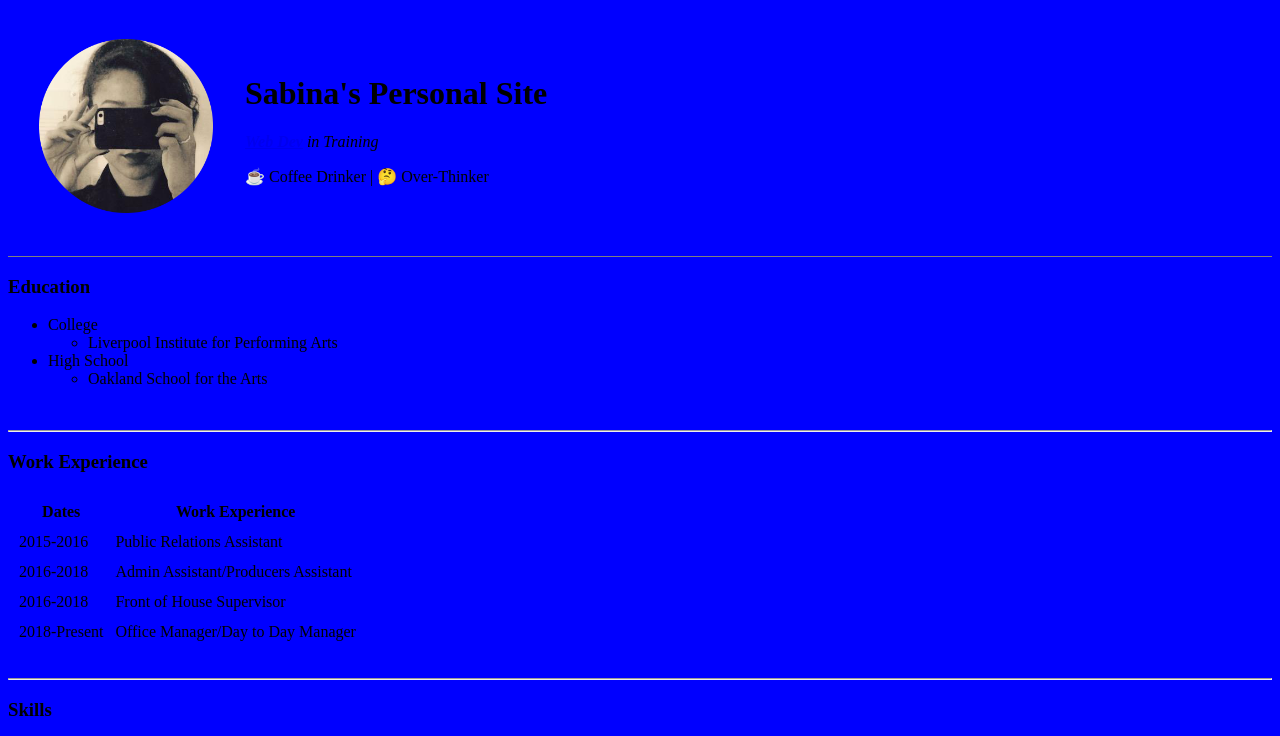
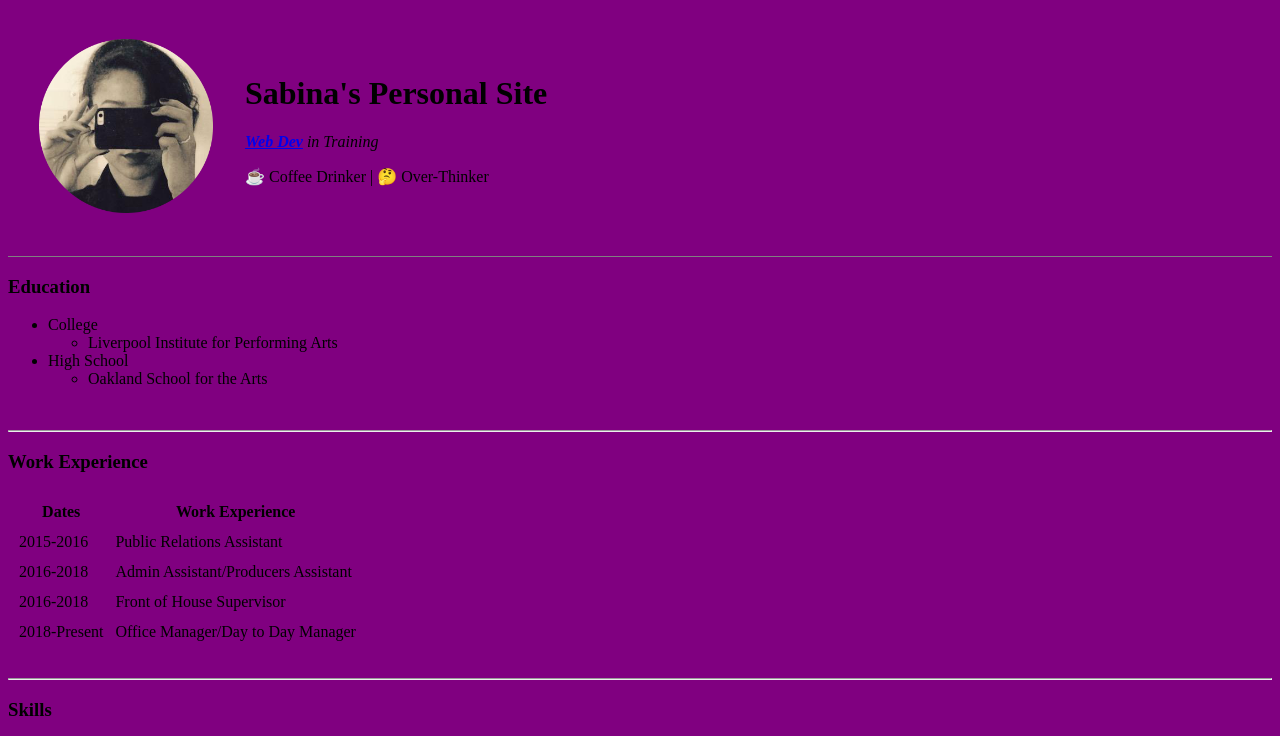
Before and after one commit to sabinatamayo/CV, a plain HTML site: page index.html in a window 1280 px wide. Shown: the top 736 px of the page. Drawn offline with Linux system fonts and the light colour scheme.

Commit message:
Trying to get profile photo to show

```diff
--- a/index.html
+++ b/index.html
@@ -6,10 +6,10 @@
   <title>Sabina's Personal Site</title>
 </head>
 
-<body style="background-color:blue;">
+<body style="background-color:purple;">
   <table cellspacing="30">
     <tr>
-      <td><img src="Images/sabina photo.png" alt="Profile Photo" height="174"></td>
+      <td><img src="Images/sabina-photo.png" alt="Profile Photo" height="174"></td>
       <td>
         <h1>Sabina's Personal Site</h1>
         <p><em><strong><a href="https://www.w3schools.com/whatis/">Web Dev</a></strong> in Training</em></p>
```
Also changed, not shown: Images/sabina-photo.png (renamed from Images/sabina photo.png).
